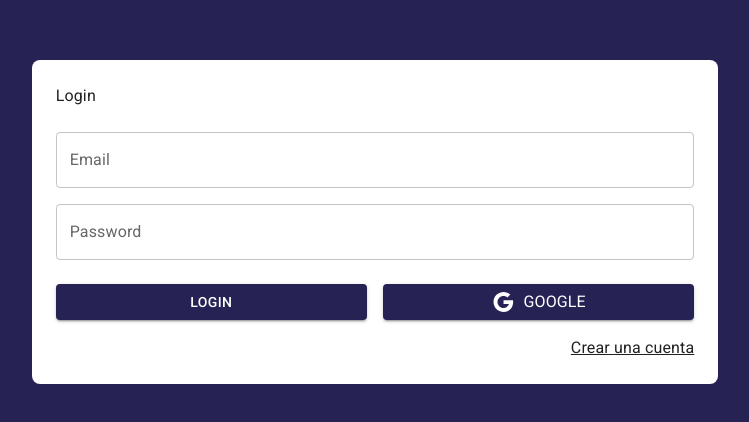
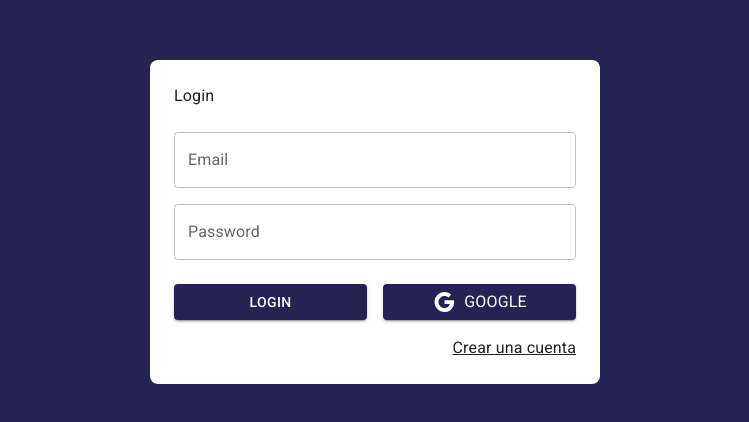
Before and after one commit to EdsonJSF/react-journal-app, a React (Vite) app: page /auth/login in a window 1280 px wide. Shown: the part 178-600 px from the top of the page, without its empty margins (265-1014 px from the left). Built offline with nearby package versions, Linux system fonts and the light colour scheme.

Commit message:
Feat: AuthLayout component

```diff
--- /dev/null
+++ b/src/auth/layout/AuthLayout.jsx
@@ -0,0 +1,32 @@
+import { Grid, Typography } from "@mui/material";
+
+export const AuthLayout = ({ children, title = "" }) => {
+  return (
+    <Grid
+      container
+      spacing={0}
+      direction="column"
+      alignItems="center"
+      justifyContent="center"
+      sx={{ minHeight: "100vh", backgroundColor: "primary.main", padding: 4 }}
+    >
+      <Grid
+        item
+        className="box-shadow"
+        xs={3}
+        sx={{
+          width: { sm: 450 },
+          backgroundColor: "white",
+          padding: 3,
+          borderRadius: 2,
+        }}
+      >
+        <Typography component="h5" sx={{ mb: 1 }}>
+          {title}
+        </Typography>
+
+        {children}
+      </Grid>
+    </Grid>
+  );
+};
--- a/src/auth/pages/LoginPage.jsx
+++ b/src/auth/pages/LoginPage.jsx
@@ -1,27 +1,11 @@
 import { Link as RouterLink } from "react-router-dom";
 import { Button, Grid, Typography, TextField, Link } from "@mui/material";
 import { Google } from "@mui/icons-material";
+import { AuthLayout } from "../layout/AuthLayout";
 
 export const LoginPage = () => {
   return (
-    <Grid
-      container
-      spacing={0}
-      direction="column"
-      alignItems="center"
-      justifyContent="center"
-      sx={{ minHeight: "100vh", backgroundColor: "primary.main", padding: 4 }}
-    >
-      <Grid
-        item
-        className="box-shadow"
-        xs={3}
-        sx={{ backgroundColor: "white", padding: 3, borderRadius: 2 }}
-      >
-        <Typography component="h5" sx={{ mb: 1 }}>
-          Login
-        </Typography>
-
+    <AuthLayout title="Login">
       <form>
         <Grid container>
           <Grid item xs={12} sx={{ mt: 2 }}>
@@ -63,7 +47,6 @@
           </Link>
         </Grid>
       </form>
-      </Grid>
-    </Grid>
+    </AuthLayout>
   );
 };
```
Lines whose indentation alone changed are shown as unchanged.
